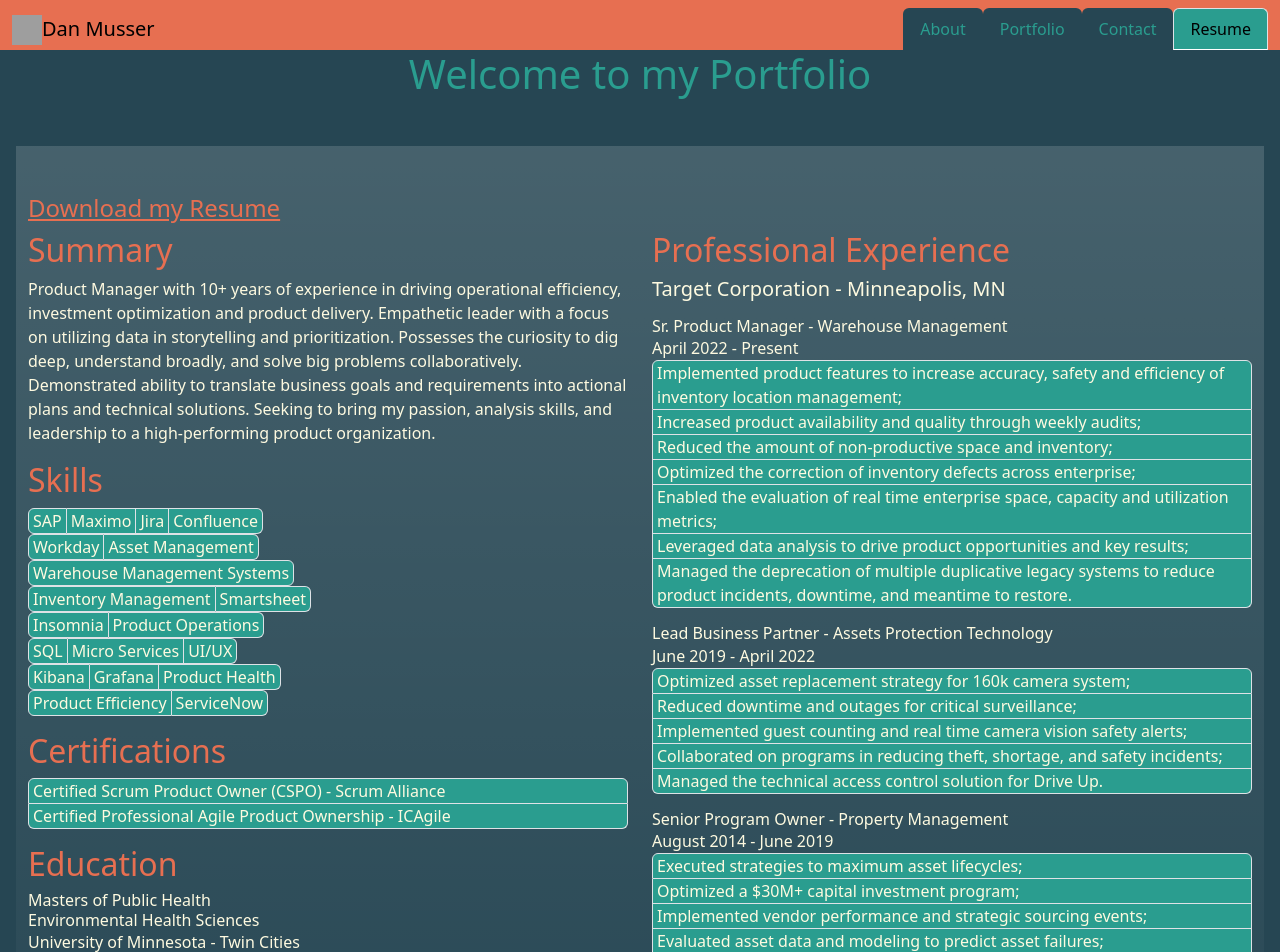
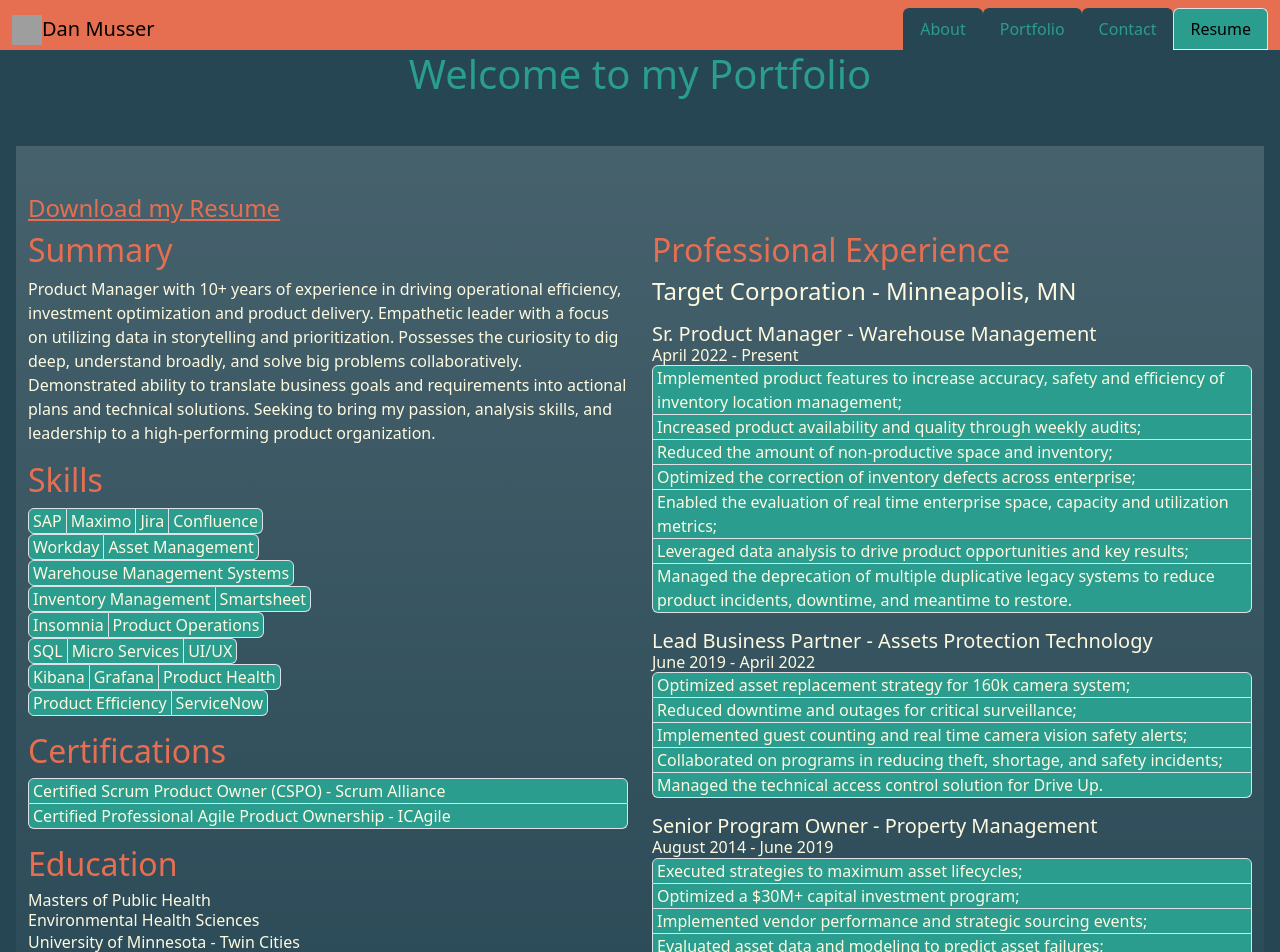
Before and after one commit to musserdn/ReactRhapsody, a React (Vite) app in the folder myPortfolio/: page /Resume in a window 1280 px wide. Shown: the top 952 px of the page. Built offline with nearby package versions, Linux system fonts and the light colour scheme; grey boxes are pictures that could not be loaded.

Commit message:
update deps

```diff
--- a/myPortfolio/src/pages/Resume.jsx
+++ b/myPortfolio/src/pages/Resume.jsx
@@ -69,9 +69,9 @@
                 </div>
                 <div className="col-12 col-md-6">
                     <h2 className="text-secondary">Professional Experience</h2>
-                    <h5 className="mb-0 text-light">Target Corporation - Minneapolis, MN</h5>
-                    <h6 className="mb-0 mt-3 text-light">Sr. Product Manager - Warehouse Management</h6>
-                    <h7 className="mb-0 text-light">April 2022 - Present</h7>
+                    <h4 className="mb-0 text-light">Target Corporation - Minneapolis, MN</h4>
+                    <h5 className="mb-0 mt-3 text-light">Sr. Product Manager - Warehouse Management</h5>
+                    <h6 className="mb-0 text-light">April 2022 - Present</h6>
                     <ul className="list-group">
                         <li className="list-group-item px-1 py-0 bg-primary text-light">Implemented product features to increase accuracy, safety and efficiency of inventory location management;</li>
                         <li className="list-group-item px-1 py-0 bg-primary text-light">Increased product availability and quality through weekly audits;</li>
@@ -81,8 +81,8 @@
                         <li className="list-group-item px-1 py-0 bg-primary text-light">Leveraged data analysis to drive product opportunities and key results;</li>
                         <li className="list-group-item px-1 py-0 bg-primary text-light">Managed the deprecation of multiple duplicative legacy systems to reduce product incidents, downtime, and meantime to restore.</li>
                     </ul>
-                    <h6 className="mb-0 mt-3 text-light">Lead Business Partner - Assets Protection Technology</h6>
-                    <h7 className="mb-0 text-light">June 2019 - April 2022</h7>
+                    <h5 className="mb-0 mt-3 text-light">Lead Business Partner - Assets Protection Technology</h5>
+                    <h6 className="mb-0 text-light">June 2019 - April 2022</h6>
                     <ul className="list-group ">
                         <li className="list-group-item px-1 py-0 bg-primary text-light">Optimized asset replacement strategy for 160k camera system;</li>
                         <li className="list-group-item px-1 py-0 bg-primary text-light">Reduced downtime and outages for critical surveillance;</li>
@@ -90,8 +90,8 @@
                         <li className="list-group-item px-1 py-0 bg-primary text-light">Collaborated on programs in reducing theft, shortage, and safety incidents;</li>
                         <li className="list-group-item px-1 py-0 bg-primary text-light">Managed the technical access control solution for Drive Up.</li>
                         </ul>
-                    <h6 className="mb-0 mt-3 text-light">Senior Program Owner - Property Management</h6>
-                    <h7 className="mb-0 text-light">August 2014 - June 2019</h7>
+                    <h5 className="mb-0 mt-3 text-light">Senior Program Owner - Property Management</h5>
+                    <h6 className="mb-0 text-light">August 2014 - June 2019</h6>
                     <ul className="list-group">
                         <li className="list-group-item px-1 py-0 bg-primary text-light">Executed strategies to maximum asset lifecycles;</li>
                         <li className="list-group-item px-1 py-0 bg-primary text-light">Optimized a $30M+ capital investment program;</li>
```
Also changed, not shown: myPortfolio/package.json (+15 -16 lines), 1 other file (tests, documents, lock files or other folders).
